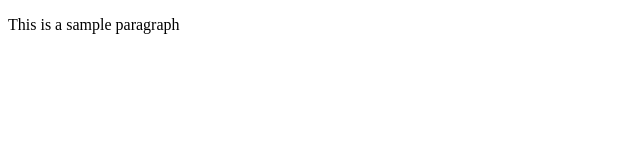
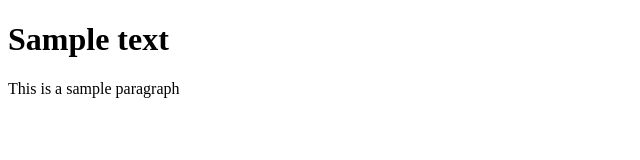
Before and after one commit to W0404768/MaryamBozorgi.github.io, a plain HTML site: page index.html in a window 1280 px wide. Shown: the whole page, without its empty margins (0-640 px from the left). Drawn offline with Linux system fonts and the light colour scheme.

Commit message:
sample file added

```diff
--- a/index.html
+++ b/index.html
@@ -5,6 +5,7 @@
     <title>Hello World</title>
 </head>
 <body>
+<h1>Sample text</h1>
 <p> This is a sample paragraph </p>
 </body>
 </html>
```
